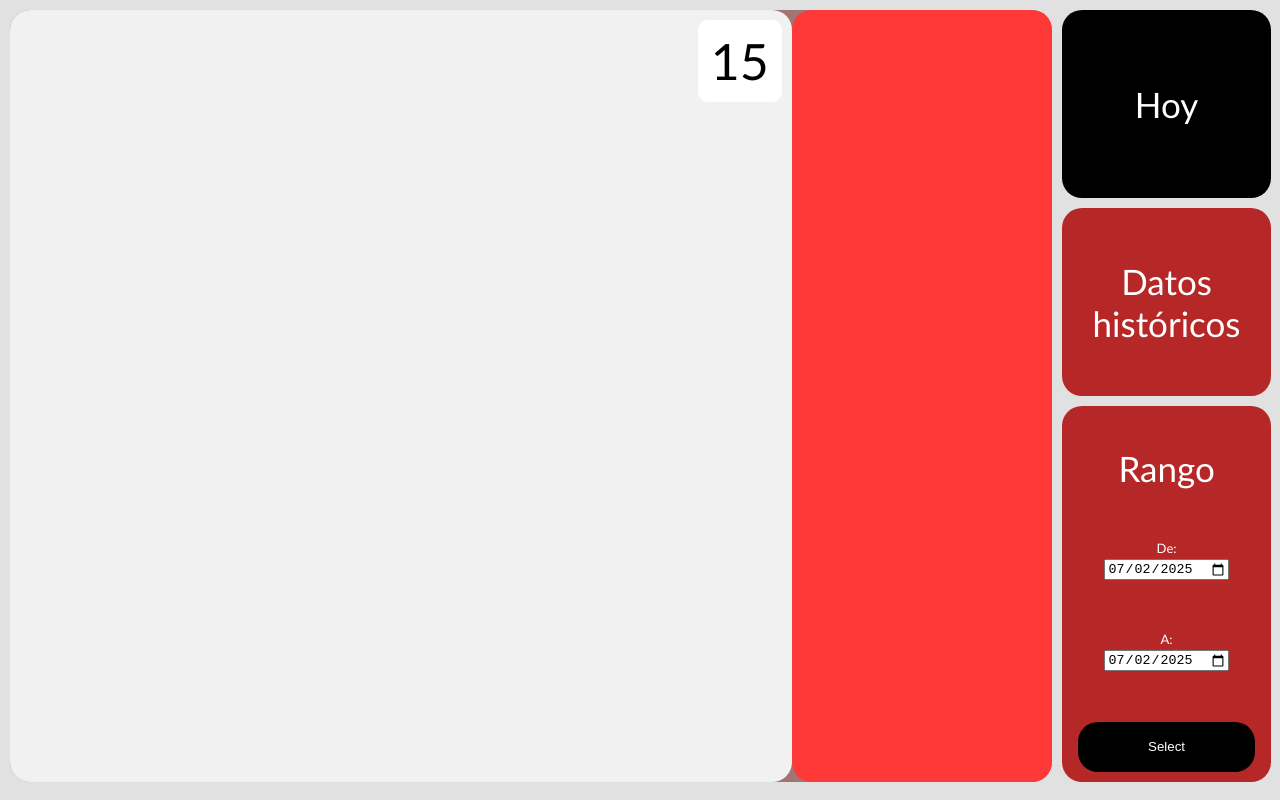
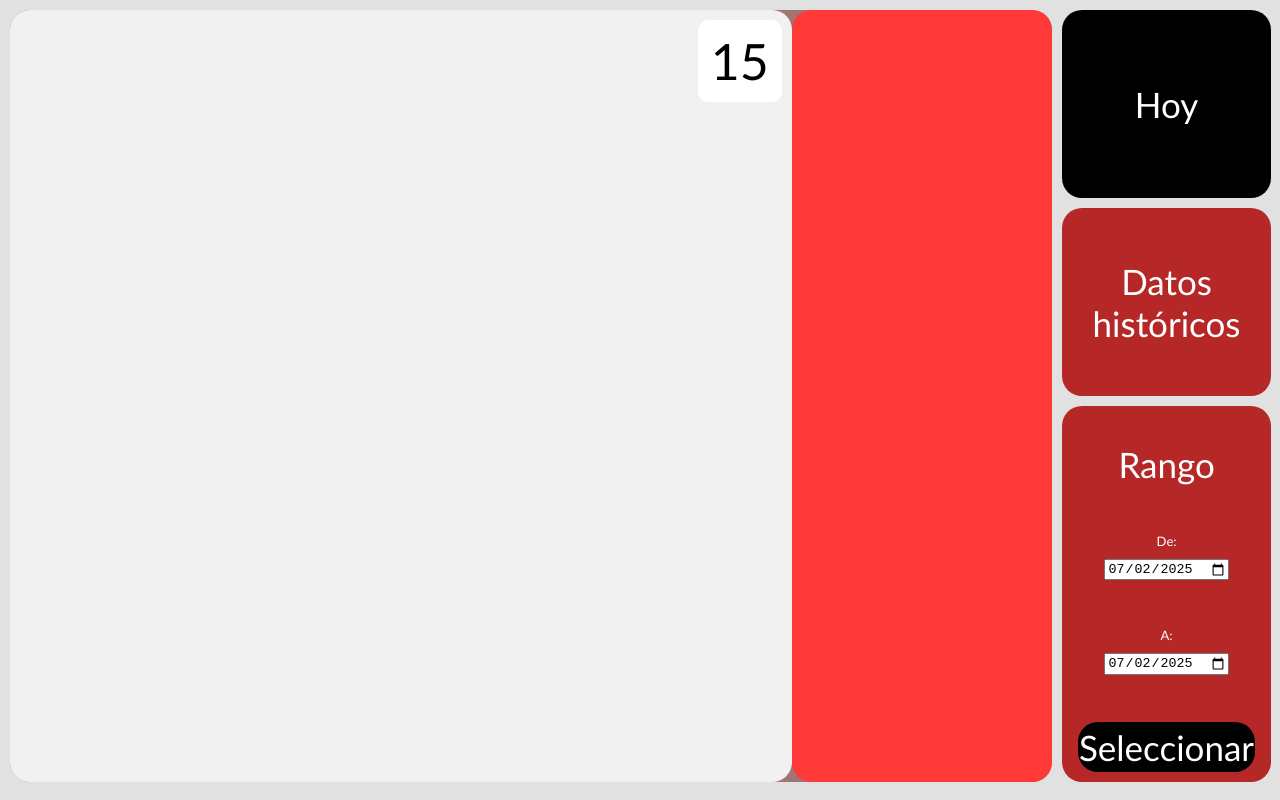
Before and after one commit to lyhottag13/pareto-visualizer, a website with bundled scripts: page public/app.html in a window 1280 px wide. Both pictures are taken after a click on the element "Hoy". Built offline with nearby package versions, Linux system fonts and the light colour scheme; no server answers.

Commit message:
Updated CSS

```diff
--- a/public/app.html
+++ b/public/app.html
@@ -2,7 +2,7 @@
 <head>
     <link rel="icon" href="./assets/cotoicon.webp">
     <link rel="stylesheet" href="./app.css">
-    <link rel="stylesheet" href="./inputBox.css">
+    <link rel="stylesheet" href="./rangeBox.css">
     <title>Pareto Visuals</title>
 </head>
 <body>
--- a/public/app.js
+++ b/public/app.js
@@ -12,29 +12,24 @@ async function main() {
     createLimitInput();
 }
 
+/**
+ * Selects a limited amount of values from the MySQL table.
+ * @returns
+ */
 async function select() {
-    let limitValue = document.getElementById('limit').value;
-    const startValue = document.getElementById('start').value;
-    const endValue = document.getElementById('end').value;
+    const limit = document.getElementById('limit');
+    // If the value of the limit is empty, then it becomes 15.
+    limit.value = limit.value || 15;
+    const start = document.getElementById('start');
+    const end = document.getElementById('end');
     // Input validation:
-    if (limitValue === '') {
-        document.getElementById('limit').value = 15;
-        limitValue = 15;
-    }
-    // If the user input a limit less or equal to 0, then alert the user.
-    if (limitValue <= 0 || limitValue > NUMBER_OF_CHECKS || /[a-zA-Z]/.test(limitValue)) {
-        window.alert('Límite inválido.');
-        return;
-    }
-    // If the start is after the end, then alert the user.
-    if (new Date(startValue).getTime() > new Date(endValue).getTime()) {
-        window.alert('Fecha inválida.');
+    if (!isValidInput(limit.value, start.value, end.value)) {
         return;
     }
     const res = await fetch('/api/select');
     const data = await res.json();
-    const filteredInspections = filterByDate(data, startValue, endValue);
-    sortedProblemSteps = getProblemSteps(filteredInspections, limitValue);
+    const filteredInspections = filterByDate(data, start.value, end.value);
+    sortedProblemSteps = getProblemSteps(filteredInspections, limit.value);
     console.log(sortedProblemSteps);
     createTable(sortedProblemSteps);
     createChart(sortedProblemSteps);
@@ -50,9 +45,11 @@ function createInputDiv() {
     labelDe.className = 'smallLabel';
     labelA.className = 'smallLabel';
 
-    const selectButton = document.createElement('button');
-    selectButton.innerText = 'Select';
-    selectButton.addEventListener('click', () => {
+    const rangeButton = document.createElement('div');
+    rangeButton.id = 'range';
+    rangeButton.className = 'button';
+    rangeButton.innerText = 'Seleccionar';
+    rangeButton.addEventListener('click', () => {
         handleRange();
     });
 
@@ -75,7 +72,7 @@ function createInputDiv() {
     newDiv.appendChild(calendarStart);
     newDiv.appendChild(labelA);
     newDiv.appendChild(calendarEnd);
-    newDiv.appendChild(selectButton);
+    newDiv.appendChild(rangeButton);
     return newDiv;
 }
 
@@ -127,6 +124,7 @@ function handleRange() {
     select();
 }
 function createTable(data) {
+    // Removes an existing table if there is one, so that tables don't stack up.
     document.getElementById('tableDiv').querySelector('table')?.remove();
     const table = document.createElement('table');
     table.innerHTML = `
@@ -147,13 +145,15 @@ function createTable(data) {
     }
     document.getElementById('tableDiv').appendChild(table);
     table.style.opacity = 0;
+    // Used to create a buffer between the opacity 0 and 1, so that the fade-in transition applies.
     table.offsetHeight;
     table.style.opacity = 1;
 }
 function createChart(data) {
-    document.getElementById('chartDiv').className = '';
+    // Removes an existing canvas if there was one so that the screen doesn't clutter with charts.
     document.querySelector('canvas')?.remove();
     const newChart = document.createElement('canvas');
+    // Used to make the chart stretch out. I don't know why this works.
     newChart.height = '';
     new Chart(newChart, {
         type: 'bar',
@@ -220,5 +220,17 @@ function displayStep(index) {
     const stepNumber = sortedProblemSteps[index].step;
     window.alert(checkList[stepNumber - 1]);
 }
-
+function isValidInput(limitValue, startValue, endValue) {
+    // If the user input an invalid limit, then alert the user.
+    if (limitValue <= 0 || limitValue > NUMBER_OF_CHECKS || /[a-zA-Z]/.test(limitValue)) {
+        window.alert('Límite inválido.');
+        return false;
+    }
+    // If the start is after the end, then alert the user.
+    if (new Date(startValue).getTime() > new Date(endValue).getTime()) {
+        window.alert('Fecha inválida.');
+        return false;
+    }
+    return true;
+}
 main();
--- a/public/inputBox.css
+++ b/public/rangeBox.css
@@ -1,15 +1,14 @@
-button {
+#range {
     margin-top: auto;
     width: 85%;
     height: 50px;
     margin-bottom: 10px;
     border-radius: 20px;
     border: none;
-        transition: all 0.3s cubic-bezier(0.165, 0.84, 0.44, 1);
 
 }
-button:hover {
-    background-color: yellow;
+.button:hover {
+    background-color: yellow !important;
 }
 
 .button {
@@ -20,13 +19,7 @@ button:hover {
     align-items: center;
     transition: all 0.3s cubic-bezier(0.165, 0.84, 0.44, 1);
 }
-#today:hover {
-    background-color: rgb(255, 255, 0);
-}
-#allTime:hover {
-    background-color: rgb(255, 255, 0);
-}
-#today {
+#today, #range {
     background-color: black;
     color: white;
 }
@@ -49,5 +42,5 @@ button:hover {
 
 .smallLabel {
     font-size: 13px;
-    margin: -7px;
+    /* margin: -7px; */
 }
```
